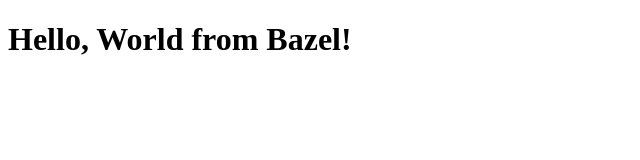
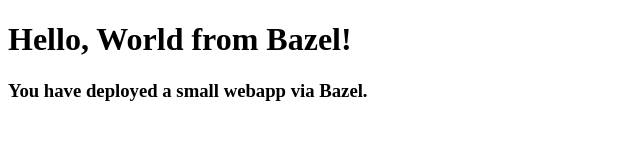
Before and after one commit to writechoiceorg/node-app-js-gcp, a website: page packages/hello-world/index.html in a window 1280 px wide. Shown: the whole page, without its empty margins (0-640 px from the left). Drawn offline with Linux system fonts and the light colour scheme.

Commit message:
Update index.html

```diff
--- a/packages/hello-world/index.html
+++ b/packages/hello-world/index.html
@@ -5,5 +5,6 @@
     </head>
     <body>
         <h1>Hello, World from Bazel!</h1>
+        <h3>You have deployed a small webapp via Bazel.</h3>
     </body>
     </html>
```
